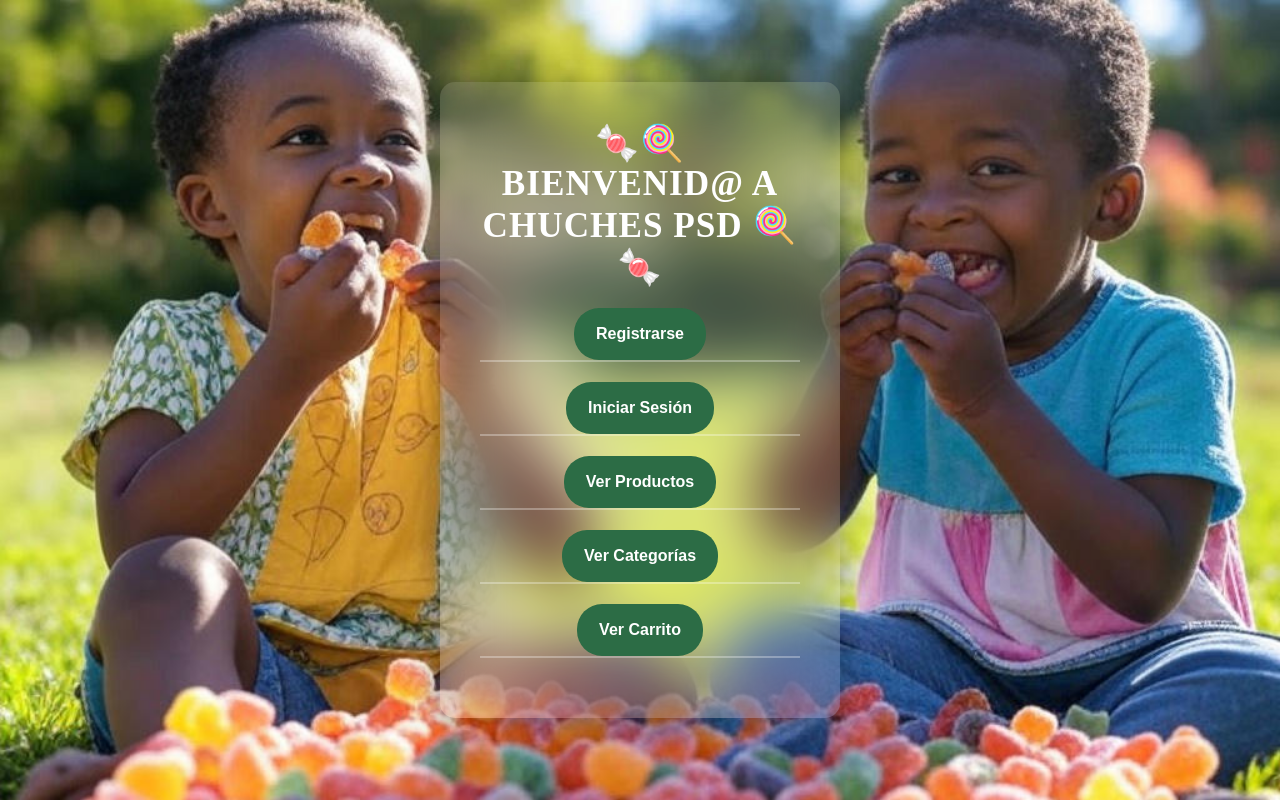
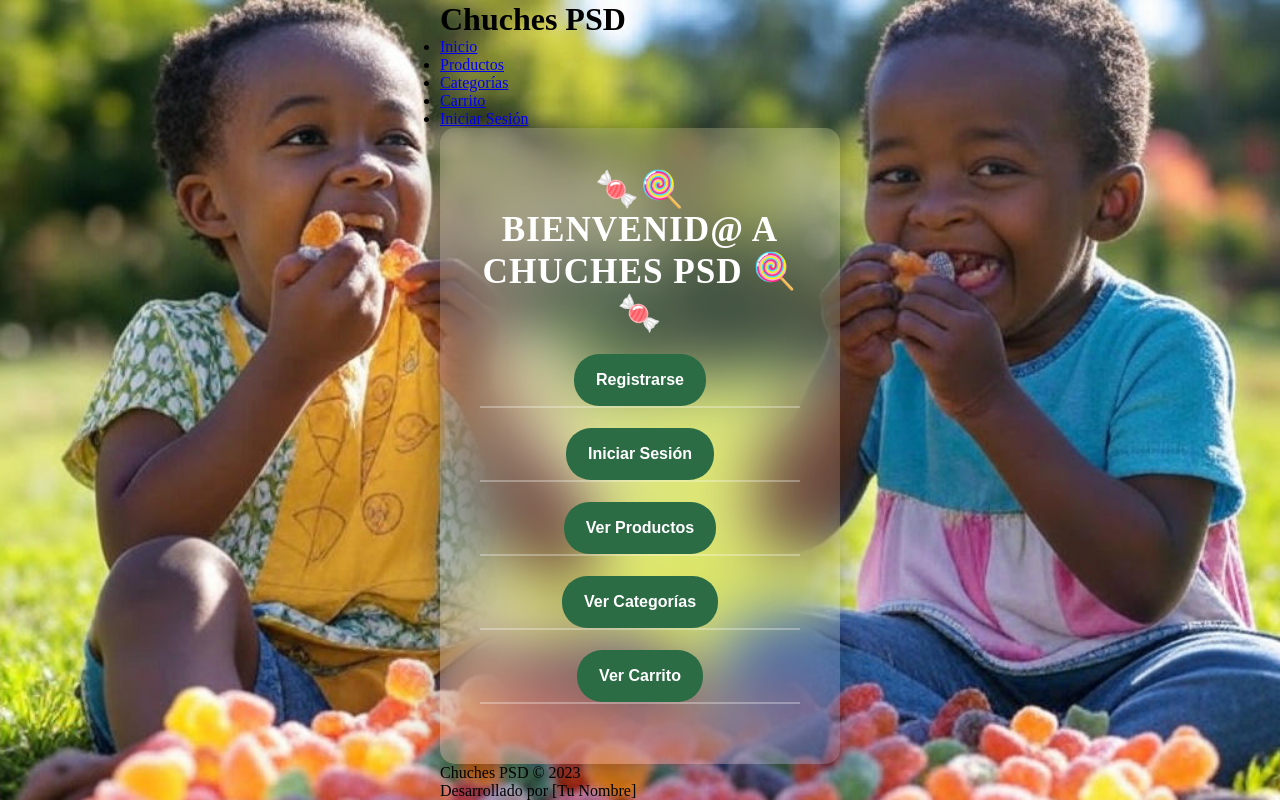
Before and after one commit to icabrera6/Chuches-PSD, a Flask app: page /inicio in a window 1280 px wide. Run offline with Flask 3, Linux system fonts and the light colour scheme.

Commit message:
Update inicio.html

```diff
--- a/templates/inicio.html
+++ b/templates/inicio.html
@@ -7,6 +7,21 @@
     <link rel="stylesheet" href="{{ url_for('static', filename='css/styles.css') }}">
 </head>
 <body>
+    <header>
+        <h1>Chuches PSD</h1>
+        <nav>
+            <ul>
+                <li><a href="{{ url_for('index') }}">Inicio</a></li>
+                <li><a href="{{ url_for('productos') }}">Productos</a></li>
+                <li><a href="{{ url_for('categorias') }}">Categorías</a></li>
+                <li><a href="{{ url_for('carrito') }}">Carrito</a></li>
+                {% if session.get('user_id') %}
+                    <li><a href="{{ url_for('logout') }}">Cerrar Sesión</a></li>
+                {% else %}
+                    <li><a href="{{ url_for('login') }}">Iniciar Sesión</a></li>
+                {% endif %}
+            </ul>
+        </nav>
     <div class="wrapper">
         <h2>🍬🍭 BIENVENID@ A CHUCHES PSD 🍭🍬</h2>
         <div class="input-field">
@@ -25,5 +40,7 @@
             <a href="{{ url_for('carrito') }}"><button>Ver Carrito</button></a>
         </div>
     </div>
-</body>
+    <footer>
+        <p>Chuches PSD &copy; 2023</p>
+        <p>Desarrollado por [Tu Nombre]</p>
 </html>
```
